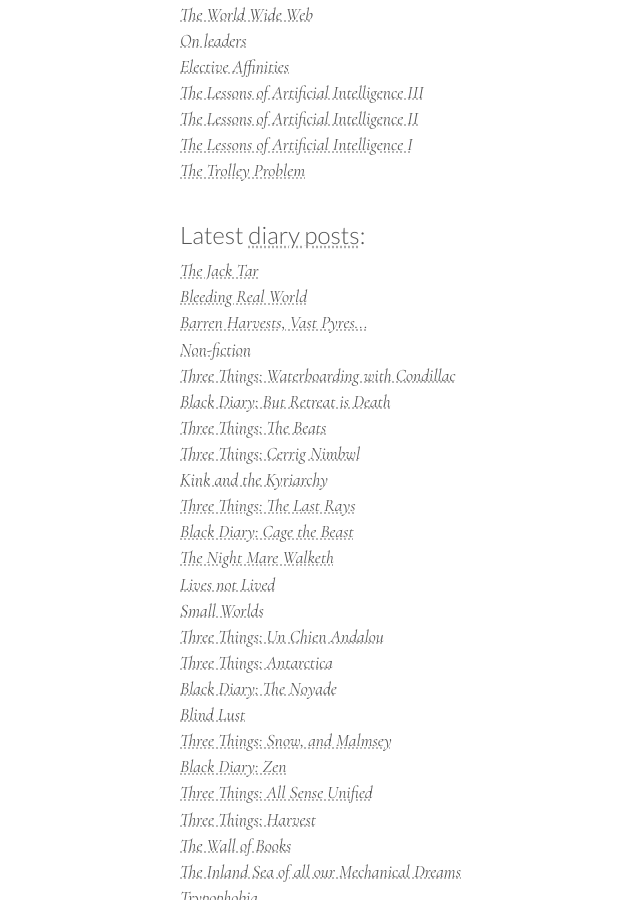
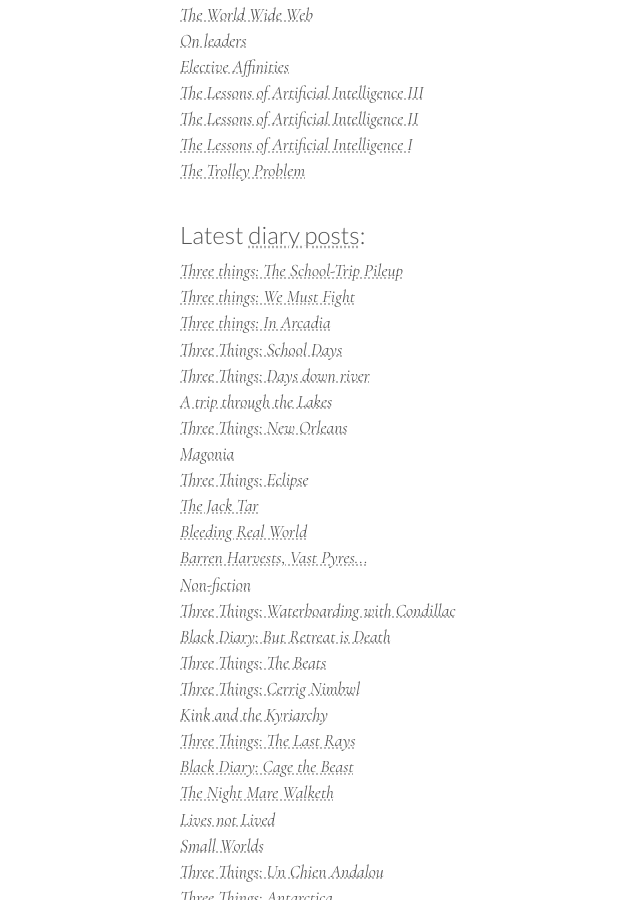
Before and after one commit to CollectionsOfThisKind/collectionsofthiskind.github.io, a Jekyll site: the page built from index.html, in a window 1280 px wide and 900 px high, scrolled down 364 px. Shown: the whole window, without its empty margins (70-710 px from the left). Built offline with Jekyll 4.4.1, drawn with Linux system fonts in a browser that asks for light colours.

Commit message:
Add files via upload

```diff
--- a/index.html
+++ b/index.html
@@ -57,6 +57,15 @@ A collection of notes, ordered by <a href="/pages/about/boiling.html">boiling ch
 
 
 <ul class="new">
+<li><a href="pages/diary/three-rta.html">Three things: The School-Trip Pileup</a></li>
+<li><a href="pages/diary/three-fight.html">Three things: We Must Fight</a></li>
+<li><a href="pages/diary/three-theocritus.html">Three things: In Arcadia</a></li>
+<li><a href="pages/diary/three-school-days.html">Three Things: School Days</a></li>
+<li><a href="pages/diary/three-rother.html">Three Things: Days down river</a></li>
+<li><a href="pages/diary/lakes-trip.html">A trip through the Lakes</a></li>
+<li><a href="pages/diary/three-new-orleans.html">Three Things: New Orleans</a></li>
+<li><a href="pages/diary/magonia.html">Magonia</a></li>
+<li><a href="pages/diary/three-eclipse.html">Three Things: Eclipse</a></li>
 <li><a href="pages/diary/seaside-pub.html">The Jack Tar</a></li>
 <li><a href="pages/diary/seaside-cafe.html">Bleeding Real World</a></li>
 <li><a href="pages/diary/three-plague.html">Barren Harvests, Vast Pyres...</a></li>
```
